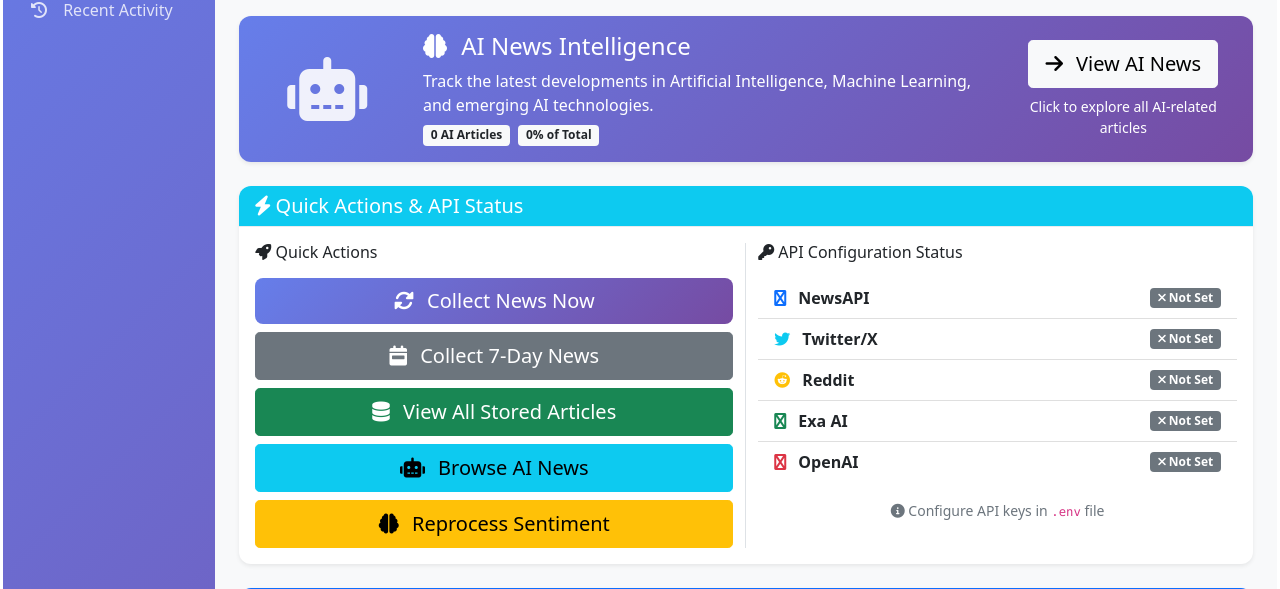
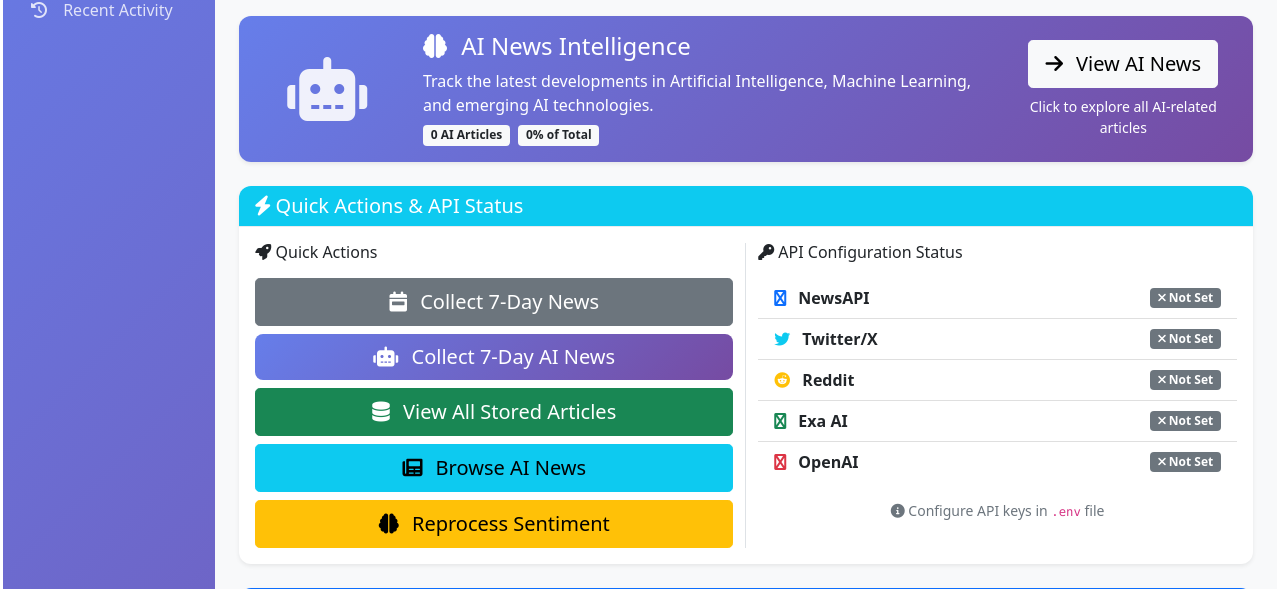
Before and after one commit to philipzhang18/NewsAgent, a Flask app: page / in a window 1280 px wide. Shown: the part 255-844 px from the top of the page. Run offline with Flask 3, Linux system fonts and the light colour scheme; data that the repository does not hold is empty; some libraries are stand-ins or nearby versions.

Commit message:
refactor: Rename and reorder collection buttons
- Rename 'Collect News Now' to 'Collect 7-Day AI News' to reflect functionality
- Change button icon from sync-alt to robot for AI news collection
- Reorder buttons: 7-Day News first, then 7-Day AI News below it
- Update error recovery text in JavaScript to match new button name
- Change Browse AI News icon from robot to newspaper for consistency

```diff
--- a/src/templates/dashboard.html
+++ b/src/templates/dashboard.html
@@ -103,17 +103,17 @@
                     <div class="col-lg-6 border-end">
                         <h6 class="mb-3"><i class="fas fa-rocket"></i> Quick Actions</h6>
                         <div class="d-grid gap-2">
-                            <button class="btn btn-primary btn-lg" onclick="triggerCollection()">
-                                <i class="fas fa-sync-alt me-2"></i> Collect News Now
-                            </button>
                             <button class="btn btn-secondary btn-lg" onclick="collect7DaysNews()">
                                 <i class="fas fa-calendar-week me-2"></i> Collect 7-Day News
+                            </button>
+                            <button class="btn btn-primary btn-lg" onclick="triggerCollection()">
+                                <i class="fas fa-robot me-2"></i> Collect 7-Day AI News
                             </button>
                             <button class="btn btn-success btn-lg" onclick="showStoredArticles()">
                                 <i class="fas fa-database me-2"></i> View All Stored Articles
                             </button>
                             <button class="btn btn-info btn-lg" onclick="window.location.href='/articles?ai_only=true'">
-                                <i class="fas fa-robot me-2"></i> Browse AI News
+                                <i class="fas fa-newspaper me-2"></i> Browse AI News
                             </button>
                             <button class="btn btn-warning btn-lg" onclick="reprocessArticles()">
                                 <i class="fas fa-brain me-2"></i> Reprocess Sentiment
@@ -471,7 +471,7 @@ async function triggerCollection() {
 
         setTimeout(() => {
             button.disabled = false;
-            button.innerHTML = '<i class="fas fa-sync-alt me-2"></i> Collect News Now';
+            button.innerHTML = '<i class="fas fa-robot me-2"></i> Collect 7-Day AI News';
             button.classList.remove('btn-danger');
             button.classList.add('btn-primary');
         }, 3000);
```
